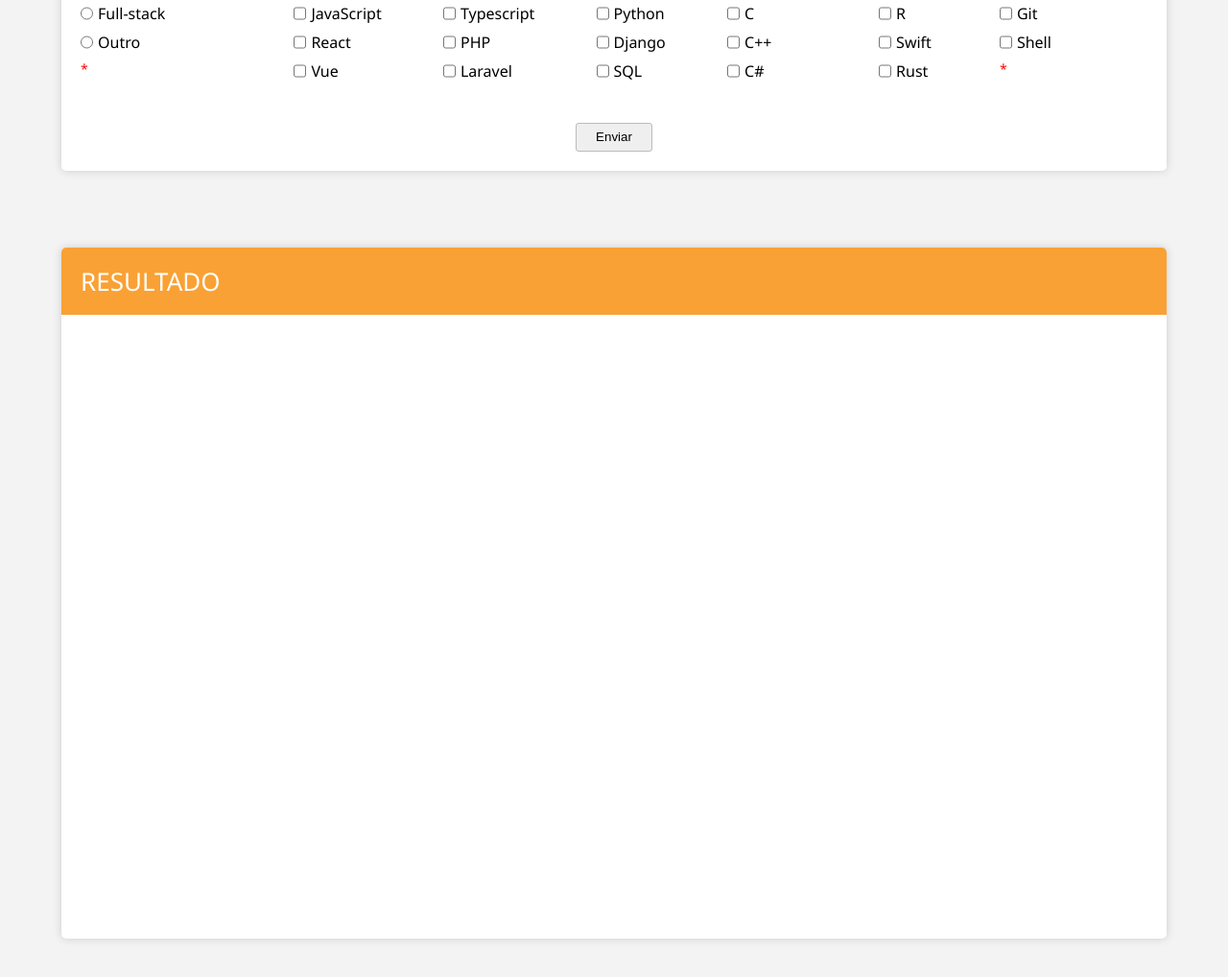
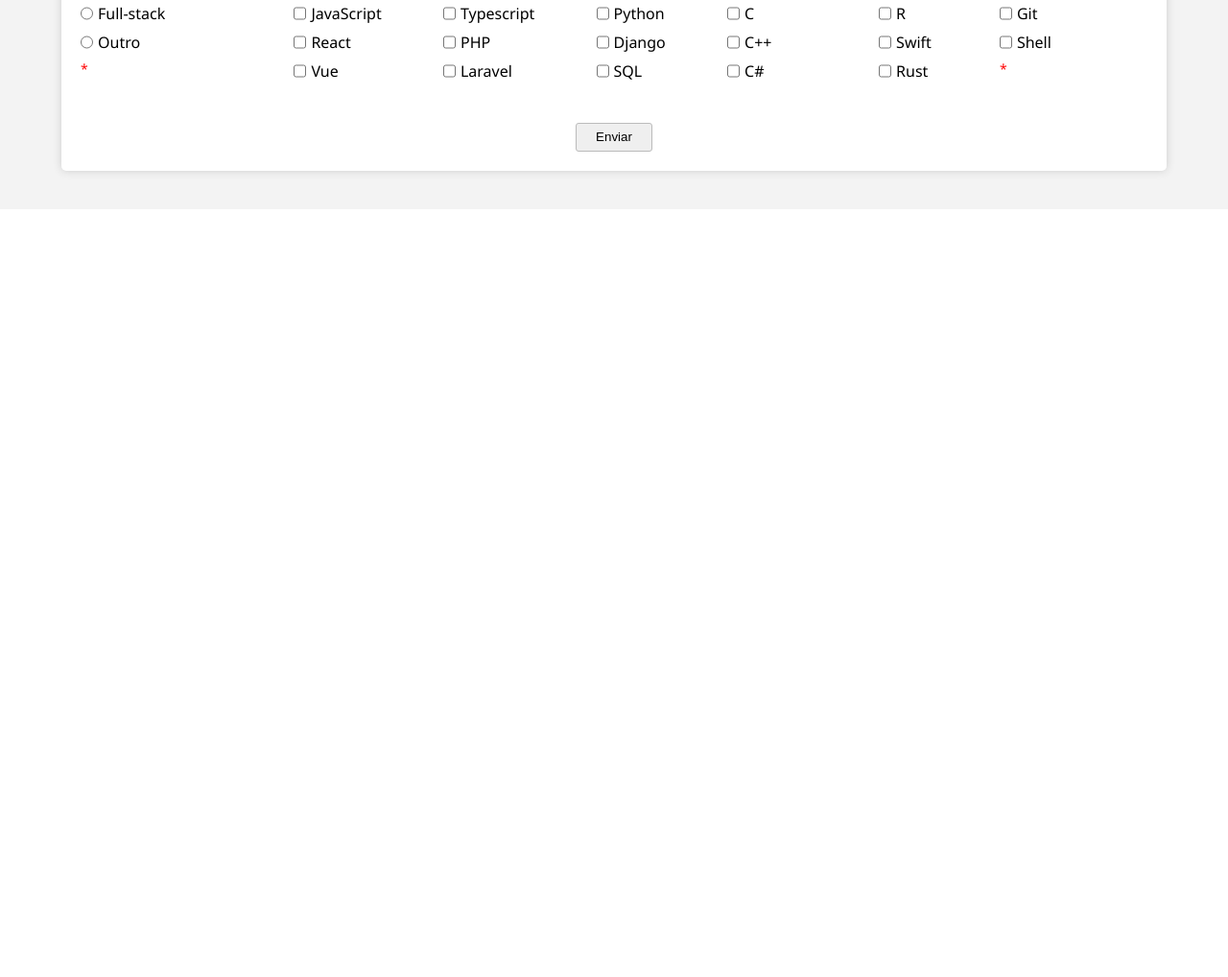
Before and after one commit to GustavoSouza123/register-form, a PHP site: page / in a window 1280 px wide. Shown: the part 582-1600 px from the top of the page at 96% size. After the commit the page ends 769 px from the top, so only its background shows below. Run offline with PHP 8.4, Linux system fonts and the light colour scheme.

Commit message:
fix: result screen

```diff
--- a/index.php
+++ b/index.php
@@ -9,13 +9,20 @@
 </head>
 <body>
     <?php
+    // function to process input
+    function test_input($data) {
+        $data = trim($data);
+        $data = stripslashes($data);
+        $data = htmlspecialchars($data);
+        return $data;
+    }
+
     /* define variables and set to empty values */
     $nameErr = $cpfErr = $emailErr = $stateErr = $cityErr = $streetErr = $numberErr = $developerErr = $languagesErr = "";
     $name = $cpf = $email = $phone = $comment = $state = $city = $neighborhood = $street = $number = $comp = $cep = $developer = $languages[] = "";
 
+    $empty_fields = 9;
     if($_SERVER["REQUEST_METHOD"] == "POST") {
-        $empty_fields = 9;
-
         /* validation for required fields */
         if(empty($_POST["name"])) {
             $nameErr = "O nome é obrigatório";
@@ -96,12 +103,32 @@
         $cep = test_input($_POST["cep"]);
     }
 
-    function test_input($data) {
-        $data = trim($data);
-        $data = stripslashes($data);
-        $data = htmlspecialchars($data);
-        return $data;
-    }
+    if($empty_fields == 0) {
+        echo '
+        <div class="container result">
+            <div class="container-title">
+                <h1>Resultado</h1>
+            </div>
+            <div class="content">';
+                if($_SERVER["REQUEST_METHOD"] == "POST" && $empty_fields == 0) {
+                    if(empty($phone)) $phone = "-";
+                    if(empty($comment)) $comment = "-";
+                    if(empty($neighborhood)) $neighborhood = "-";
+                    if(empty($comp)) $comp = "-";
+                    if(empty($cep)) $cep = "-";
+
+                    echo "<b>Dados gerais</b><br>nome: $name<br>cpf: $cpf<br>email: $email<br>telefone: $phone<br>observação: $comment<br><br>";
+                    echo "<b>Endereço</b><br>estado: $state<br>cidade: $city<br>bairro: $neighborhood<br>rua: $street<br>número: $number<br>complemento: $comp<br>cep: $cep<br><br>";
+                    echo "<b>Conhecimento técnico</b><br>desenvolvedor: $developer<br>linguagens: ";
+                    foreach($languages as $key => $value) {
+                        echo $value;
+                        if($key != count($languages)-1) echo ", ";
+                    }
+                    echo "<script>window.scrollTo(0, document.body.scrollHeight);</script>";
+                }
+            echo '</div>
+        </div>';
+    } else {
     ?>
 
     <div class="container">
@@ -204,30 +231,6 @@
         </form>
     </div>
 
-    <div class="container result">
-        <div class="container-title">
-            <h1>Resultado</h1>
-        </div>
-        <div class="content">
-            <?php
-            if($_SERVER["REQUEST_METHOD"] == "POST" && $empty_fields == 0) {
-                if(empty($phone)) $phone = "-";
-                if(empty($comment)) $comment = "-";
-                if(empty($neighborhood)) $neighborhood = "-";
-                if(empty($comp)) $comp = "-";
-                if(empty($cep)) $cep = "-";
-
-                echo "<b>Dados gerais</b><br>nome: $name<br>cpf: $cpf<br>email: $email<br>telefone: $phone<br>observação: $comment<br><br>";
-                echo "<b>Endereço</b><br>estado: $state<br>cidade: $city<br>bairro: $neighborhood<br>rua: $street<br>número: $number<br>complemento: $comp<br>cep: $cep<br><br>";
-                echo "<b>Conhecimento técnico</b><br>desenvolvedor: $developer<br>linguagens: ";
-                foreach($languages as $key => $value) {
-                    echo $value;
-                    if($key != count($languages)-1) echo ", ";
-                }
-                echo "<script>window.scrollTo(0, document.body.scrollHeight);</script>";
-            }
-            ?>
-        </div>
-    </div>
+    <?php } ?>
 </body>
 </html>
--- a/style.css
+++ b/style.css
@@ -10,7 +10,7 @@ body {
     align-items: center;
     justify-content: space-around;
     width: 100%;
-    height: 200vh;
+    height: 100vh;
     background-color: #f3f3f3;
     font-family: 'Segoe UI', Tahoma, Geneva, Verdana, sans-serif;
 }
```
